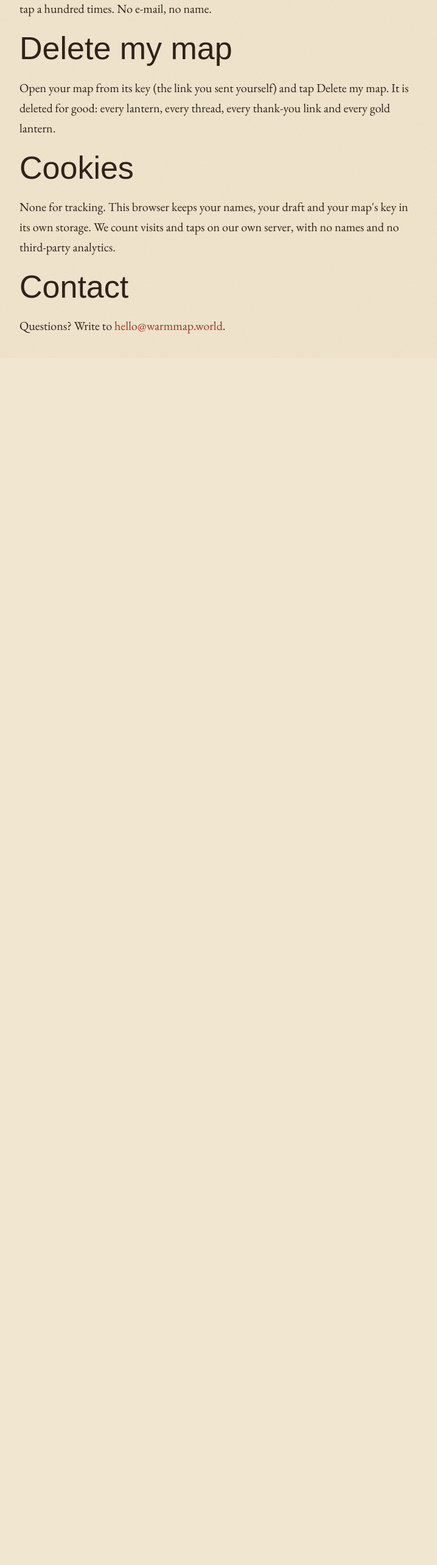
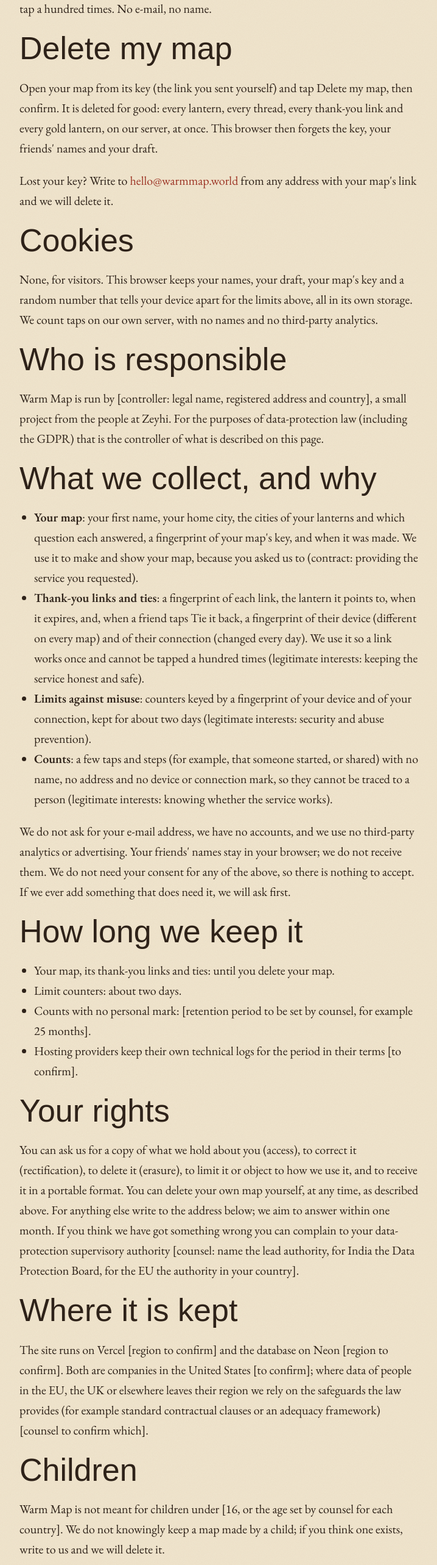
Before and after one commit to Chindugrey/warmmap, a Next.js app: page /privacy in a window 1280 px wide. Shown: the part 900-3466 px from the top of the page at 61% size, without its empty margins (278-996 px from the left). Before the commit the page ends 1487 px from the top, so only its background shows below. Built offline with nearby package versions, Linux system fonts and the light colour scheme; no server answers; a web font is replaced by a local one.

Commit message:
Privacy page: draft GDPR wording (counsel review), Delete my map findable from /privacy, browser test of the delete flow
Co-Authored-By: Claude Opus 5.5 <noreply@anthropic.com>

```diff
--- a/package.json
+++ b/package.json
@@ -10,7 +10,7 @@
     "postinstall": "prisma generate",
     "test": "node --import ./tests/register.mjs --test \"tests/unit/*.test.ts\"",
     "test:api": "node --import ./tests/register.mjs --test --test-concurrency=1 tests/api/api-check.test.ts tests/api/dashboard.test.ts",
-    "test:browser": "node --test --test-concurrency=1 tests/browser/walk.test.mjs tests/browser/layout.test.mjs"
+    "test:browser": "node --test --test-concurrency=1 tests/browser/walk.test.mjs tests/browser/layout.test.mjs tests/browser/delete.test.mjs"
   },
   "dependencies": {
     "@prisma/client": "^5.22.0",
--- a/src/app/privacy/page.tsx
+++ b/src/app/privacy/page.tsx
@@ -1,10 +1,14 @@
 import type { Metadata } from "next";
+import { PrivacyDelete } from "@/components/PrivacyDelete";
 
 export const metadata: Metadata = {
   title: "Privacy",
   description: "How Warm Map handles names, cities and your map.",
 };
 
+// DRAFT FOR COUNSEL REVIEW (18 Nov 2026): the sections from "Who is responsible" down to "Children"
+// are proposed GDPR wording, built from build/DATA-INVENTORY-2026-11-18.md. Every [bracketed]
+// placeholder must be filled or removed by counsel before this is treated as final. Not legal advice.
 export default function PrivacyPage() {
   return (
     <main className="page chapter">
@@ -36,14 +40,83 @@ export default function PrivacyPage() {
 
       <h2 id="delete">Delete my map</h2>
       <p>
-        Open your map from its key (the link you sent yourself) and tap Delete my map. It is deleted for good: every lantern, every
-        thread, every thank-you link and every gold lantern.
+        Open your map from its key (the link you sent yourself) and tap Delete my map, then confirm. It is deleted for good: every lantern,
+        every thread, every thank-you link and every gold lantern, on our server, at once. This browser then forgets the key, your
+        friends&apos; names and your draft.
+      </p>
+      <PrivacyDelete />
+      <p>
+        Lost your key? Write to <a href="mailto:hello@warmmap.world">hello@warmmap.world</a> from any address with your map&apos;s link and
+        we will delete it.
       </p>
 
       <h2>Cookies</h2>
       <p>
-        None for tracking. This browser keeps your names, your draft and your map&apos;s key in its own storage. We count visits and taps on
-        our own server, with no names and no third-party analytics.
+        None, for visitors. This browser keeps your names, your draft, your map&apos;s key and a random number that tells your device apart
+        for the limits above, all in its own storage. We count taps on our own server, with no names and no third-party analytics.
+      </p>
+
+      <h2>Who is responsible</h2>
+      <p>
+        Warm Map is run by [controller: legal name, registered address and country], a small project from the people at Zeyhi. For the
+        purposes of data-protection law (including the GDPR) that is the controller of what is described on this page.
+      </p>
+
+      <h2>What we collect, and why</h2>
+      <ul style={{ listStyle: "disc", paddingLeft: "1.2em" }}>
+        <li>
+          <strong>Your map</strong>: your first name, your home city, the cities of your lanterns and which question each answered, a
+          fingerprint of your map&apos;s key, and when it was made. We use it to make and show your map, because you asked us to (contract:
+          providing the service you requested).
+        </li>
+        <li>
+          <strong>Thank-you links and ties</strong>: a fingerprint of each link, the lantern it points to, when it expires, and, when a
+          friend taps Tie it back, a fingerprint of their device (different on every map) and of their connection (changed every day). We
+          use it so a link works once and cannot be tapped a hundred times (legitimate interests: keeping the service honest and safe).
+        </li>
+        <li>
+          <strong>Limits against misuse</strong>: counters keyed by a fingerprint of your device and of your connection, kept for about two
+          days (legitimate interests: security and abuse prevention).
+        </li>
+        <li>
+          <strong>Counts</strong>: a few taps and steps (for example, that someone started, or shared) with no name, no address and no
+          device or connection mark, so they cannot be traced to a person (legitimate interests: knowing whether the service works).
+        </li>
+      </ul>
+      <p>
+        We do not ask for your e-mail address, we have no accounts, and we use no third-party analytics or advertising. Your friends&apos;
+        names stay in your browser; we do not receive them. We do not need your consent for any of the above, so there is nothing to
+        accept. If we ever add something that does need it, we will ask first.
+      </p>
+
+      <h2>How long we keep it</h2>
+      <ul style={{ listStyle: "disc", paddingLeft: "1.2em" }}>
+        <li>Your map, its thank-you links and ties: until you delete your map.</li>
+        <li>Limit counters: about two days.</li>
+        <li>Counts with no personal mark: [retention period to be set by counsel, for example 25 months].</li>
+        <li>Hosting providers keep their own technical logs for the period in their terms [to confirm].</li>
+      </ul>
+
+      <h2>Your rights</h2>
+      <p>
+        You can ask us for a copy of what we hold about you (access), to correct it (rectification), to delete it (erasure), to limit it or
+        object to how we use it, and to receive it in a portable format. You can delete your own map yourself, at any time, as described
+        above. For anything else write to the address below; we aim to answer within one month. If you think we have got something wrong
+        you can complain to your data-protection supervisory authority [counsel: name the lead authority, for India the Data Protection
+        Board, for the EU the authority in your country].
+      </p>
+
+      <h2>Where it is kept</h2>
+      <p>
+        The site runs on Vercel [region to confirm] and the database on Neon [region to confirm]. Both are companies in the United States
+        [to confirm]; where data of people in the EU, the UK or elsewhere leaves their region we rely on the safeguards the law provides
+        (for example standard contractual clauses or an adequacy framework) [counsel to confirm which].
+      </p>
+
+      <h2>Children</h2>
+      <p>
+        Warm Map is not meant for children under [16, or the age set by counsel for each country]. We do not knowingly keep a map made by a
+        child; if you think one exists, write to us and we will delete it.
       </p>
 
       <h2>Contact</h2>
--- /dev/null
+++ b/src/components/PrivacyDelete.tsx
@@ -0,0 +1,27 @@
+"use client";
+// On /privacy#delete: if this browser holds a keeper key, link straight to that map's owner view,
+// where "Delete my map" (with its confirmation) lives. Reads storage; sends nothing.
+import { useSyncExternalStore } from "react";
+
+const noSubscribe = () => () => {};
+const readSlugs = () => {
+  try {
+    return Object.keys(localStorage).filter((k) => k.startsWith("wm:key:")).map((k) => k.slice(7)).sort().join(",");
+  } catch {
+    return "";
+  }
+};
+
+export function PrivacyDelete() {
+  const slugs = useSyncExternalStore(noSubscribe, readSlugs, () => "").split(",").filter(Boolean);
+  if (!slugs.length) return null;
+  return (
+    <p>
+      {slugs.map((s, i) => (
+        <a key={s} className="wm-btn two" href={`/m/${s}`} data-testid="delete-my-map-link" style={{ marginRight: 8, marginTop: i ? 8 : 0 }}>
+          Open my map to delete it{slugs.length > 1 ? ` (${i + 1} of ${slugs.length})` : ""}
+        </a>
+      ))}
+    </p>
+  );
+}
```
Also changed, not shown: 1 other file (tests, documents, lock files or other folders).
